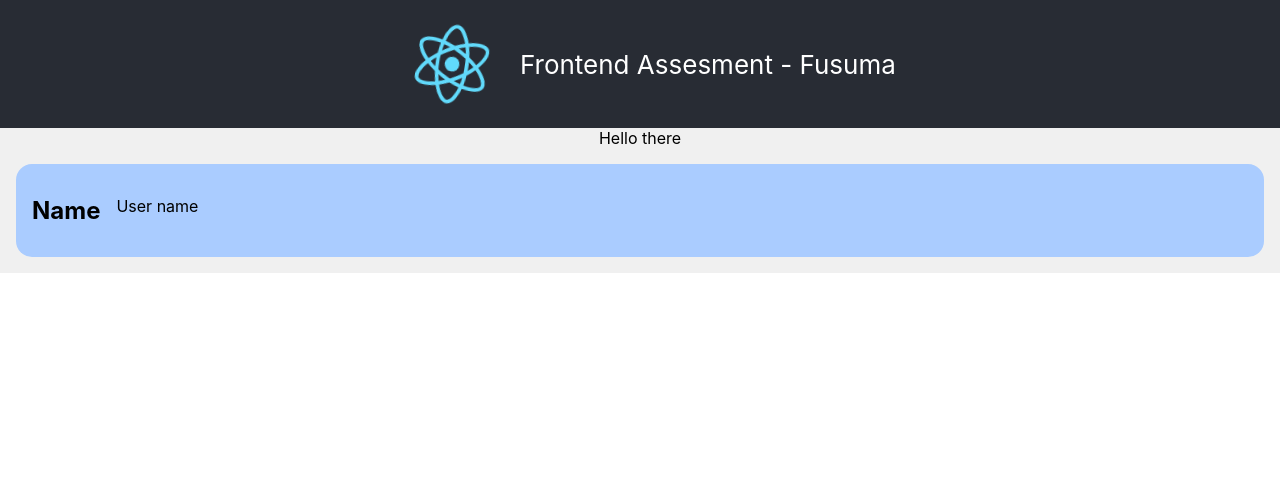
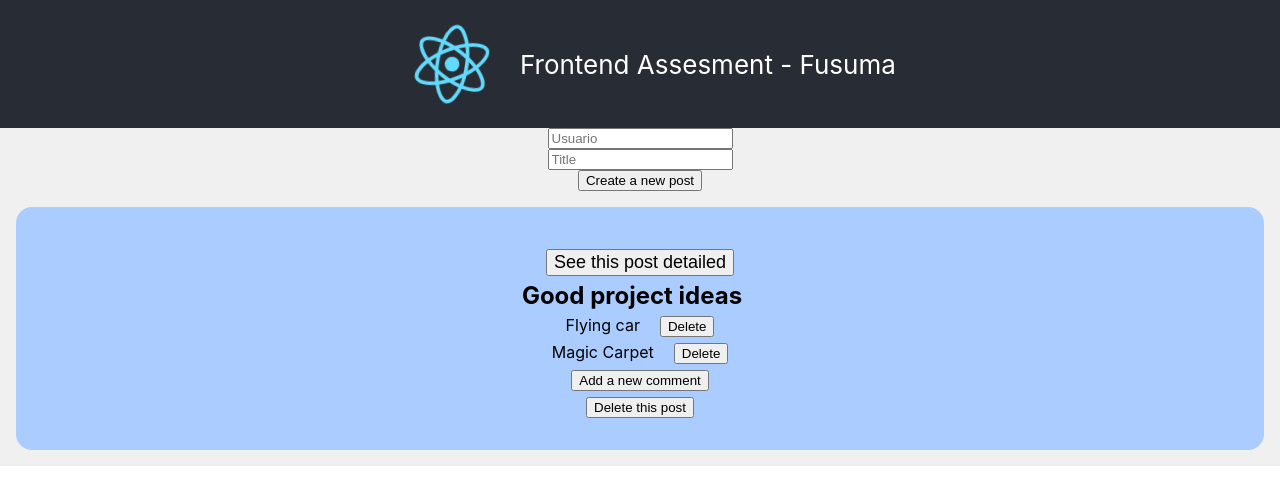
Before and after one commit to Fusuma-Tech/front-assesment, a React (Create React App) app: page / in a window 1280 px wide. Shown: the top 504 px of the page. Built offline with nearby package versions, Linux system fonts and the light colour scheme; data requests are answered from the project's data file.

Commit message:
assesment completed

```diff
--- a/package.json
+++ b/package.json
@@ -9,6 +9,7 @@
     "json-server": "^0.17.0",
     "react": "^17.0.2",
     "react-dom": "^17.0.2",
+    "react-router-dom": "^6.6.1",
     "react-scripts": "5.0.0",
     "web-vitals": "^2.1.4"
   },
--- a/src/App.js
+++ b/src/App.js
@@ -1,20 +1,20 @@
-import logo from "./logo.svg";
 import "./App.css";
+import Home from "./pages/Home";
 
-import Comment from "./components/Comment";
+import PostContextProvider from "./context/PostContext";
+import { BrowserRouter, Route, Routes } from "react-router-dom";
+import DetailsPost from "./components/DetailsPost";
 
 function App() {
   return (
-    <div className="App">
-      <header className="App-header">
-        <img src={logo} className="App-logo" alt="logo" />
-        <p>Frontend Assesment - Fusuma</p>
-      </header>
-      <body className="App-body">
-        Hello there
-        <Comment />
-      </body>
-    </div>
+    <PostContextProvider>
+      <BrowserRouter>
+        <Routes>
+          <Route path="/" element={<Home />} />
+          <Route path="/showPost" element={<DetailsPost />}/>
+        </Routes>
+      </BrowserRouter>
+    </PostContextProvider>
   );
 }
 
--- /dev/null
+++ b/src/components/Buttons.js
@@ -0,0 +1,70 @@
+import { useContext } from "react";
+import { PostContext } from "../context/PostContext";
+import { deleteThis, postNew } from "../services/comments";
+// import { deletePost, makeNewPost } from "../services/posts";
+
+function Button({buttonEffect,thisId,thisPost}) {
+    const {postsData,commentsData,getNewComment} = useContext(PostContext);
+
+    function addComment() {
+        const newCommentText = window.prompt("The text of your new comment");
+
+        if (newCommentText !== "" && newCommentText !== null) {
+            postNew("comments",{
+                id:commentsData[commentsData.length-1].id + 1,
+                postId: thisPost.id,
+                user: thisPost.user,
+                text: newCommentText
+            })
+            .then(getNewComment(newCommentText))
+        }
+    }
+
+    function createPost(e) {
+        const usuario = e.target.previousSibling.previousSibling.value;
+        const title = e.target.previousSibling.value;
+
+        if (usuario !== "" && title !== "") {
+            postNew("posts",{
+                id: postsData[postsData-1]+1,
+                user: usuario,
+                name: title,
+            }).then(
+                getNewComment("newPost"),
+                e.target.previousSibling.previousSibling.value = "",
+                e.target.previousSibling.value = ""
+            )
+        }
+    }
+
+    function deleteThisPost() {
+        deleteThis("posts",thisPost.id)
+        .then(getNewComment("erasedPost"));
+
+    }
+
+    function deleteThisComment() {
+        deleteThis("comments",thisId)
+        .then(getNewComment("erasedComment"))
+    }
+
+    return(
+        <div>
+            {buttonEffect === "add"?
+                <button onClick={addComment}>Add a new comment</button>
+            :buttonEffect === "create"?
+                <div className="newPostContainer">
+                    <input type={"text"} placeholder="Usuario"/>
+                    <input type={"text"} placeholder="Title"/>
+                    <button onClick={createPost}>Create a new post</button>
+                </div>
+            :buttonEffect === "deleteComment"?
+                <button onClick={deleteThisComment}>Delete</button>
+            :
+                <button onClick={deleteThisPost}>Delete this post</button>
+            }
+        </div>
+    )
+}
+
+export default Button;
--- a/src/components/Comment.css
+++ b/src/components/Comment.css
@@ -1,6 +1,15 @@
+.Comment-link{
+  color: black;
+  text-decoration: none;
+}
+
 .Comment-container {
   display: flex;
-  flex-flow: row nowrap;
+  flex-direction: column;
+  align-items: center;
+  justify-content: center;
+  /* flex-flow: row nowrap; */
+  gap: 5px;
   border-radius: 1rem;
   background-color: #aaccff;
   padding: 2rem 1rem;
@@ -12,3 +21,21 @@
   font-weight: bold;
   margin-right: 1rem;
 }
+
+.newPostContainer{
+  display: flex;
+  flex-direction: column;
+  align-items: center;
+}
+
+.comment{
+  display: flex;
+  gap: 20px;
+}
+
+.buttonMainPage{
+  font-size: large;
+  width:fit-content;
+  align-self:center;
+  margin-top: 10px;
+}
--- a/src/components/Comment.jsx
+++ b/src/components/Comment.jsx
@@ -1,12 +1,39 @@
 import "./Comment.css";
+import Button from "./Buttons";
+import { useContext } from "react";
+import { PostContext } from "../context/PostContext";
+import { Link } from "react-router-dom";
 
 const Comment = () => {
+  const {postsData,commentsData,getPostShowed} = useContext(PostContext);
+
   return (
-    <div className="Comment-container">
-      <div className="Comment-name">Name</div>
-      <div>User name</div>
-    </div>
-  );
+    <div>
+      {postsData.map(post=>{
+        return(
+          <div key={post.id} className="Comment-container">
+            <button className="buttonMainPage" onClick={()=>{getPostShowed(post.id-1)}}><Link to={"/showPost"} className="Comment-link">See this post detailed</Link></button>
+            <div className="Comment-name">{post.name}</div>
+            {commentsData.map((comment)=>{
+              if (post.id === comment.postId) {
+                return(
+                  <div key={comment.id} className="comment">
+                    <div>{comment.text}</div>
+                    <Button buttonEffect="deleteComment" thisId={comment.id}/>
+                  </div>
+                )
+              }
+              else{
+                return null
+              }
+            })}
+          <Button buttonEffect="add" thisPost={post}/>
+          <Button buttonEffect="delete" thisPost={post}/>
+          </div>
+        )
+      })}
+      </div>
+    );
 };
 
 export default Comment;
--- /dev/null
+++ b/src/components/DetailsPost.js
@@ -0,0 +1,38 @@
+import logo from "../logo.svg";
+import { Link } from "react-router-dom";
+import { useContext } from "react";
+import { PostContext } from "../context/PostContext";
+
+function DetailsPost() {
+    const {postsData,commentsData,postShowed} = useContext(PostContext);
+
+    return(
+        <div className="App">
+            <header className="App-header">
+                <img src={logo} className="App-logo" alt="logo" />
+                <p>Frontend Assesment - Fusuma</p>
+            </header>
+            <main className="App-body">
+                <button className="buttonMainPage"><Link to={"/"} className="Comment-link">To main page</Link></button>
+                <div key={postsData[postShowed].id} className="Comment-container">
+                    <div className="Comment-name">{postsData[postShowed].user}</div>
+                    <div className="Comment-name">{postsData[postShowed].name}</div>
+                    {commentsData.map((comment)=>{
+                    if (postsData[postShowed].id === comment.postId) {
+                        return(
+                        <div key={comment.id} className="comment">
+                            <div>{comment.text}</div>
+                        </div>
+                        )
+                    }
+                    else{
+                        return null
+                    }
+                    })}
+                </div>
+            </main>
+      </div>
+    )
+}
+
+export default DetailsPost;
--- /dev/null
+++ b/src/context/PostContext.js
@@ -0,0 +1,36 @@
+import { createContext, useEffect, useState } from "react";
+import { getAll } from "../services/comments";
+
+export const PostContext = createContext();
+
+function PostContextProvider({children}) {
+    const [commentsData,getCommentsData] = useState([]);
+    const [postsData,getPostsData] = useState([]);
+    const [newComment,getNewComment] = useState("");
+
+    const [postShowed,getPostShowed] = useState(0);
+
+    useEffect(()=>{
+        getAll("posts").then(posts=> getPostsData(posts));
+        getAll("comments").then(comments=> getCommentsData(comments));
+    },[]);
+
+    async function showData() {
+        getAll("posts").then(posts=> getPostsData(posts));
+        getAll("comments").then(comments=> getCommentsData(comments));
+    }
+    useEffect(()=>{
+        if (newComment !== "") {
+            showData();
+            getNewComment("");
+        }
+    },[newComment]);
+
+    return(
+        <PostContext.Provider value={{postsData,commentsData,getNewComment,postShowed,getPostShowed}}>
+        {children}
+        </PostContext.Provider>
+    )
+}
+
+export default PostContextProvider;
--- /dev/null
+++ b/src/pages/Home.js
@@ -0,0 +1,21 @@
+import logo from "../logo.svg";
+import Comment from "../components/Comment";
+import Button from "../components/Buttons";
+
+function Home() {
+
+    return(
+        <div className="App">
+            <header className="App-header">
+                <img src={logo} className="App-logo" alt="logo" />
+                <p>Frontend Assesment - Fusuma</p>
+            </header>
+            <main className="App-body">
+                <Button buttonEffect="create"/>
+                <Comment />
+            </main>
+      </div>
+    )
+}
+
+export default Home;
--- a/src/services/comments.js
+++ b/src/services/comments.js
@@ -1,13 +1,33 @@
 // todo: create service methods for accesing posts
-const API_URL = "http://localhost:3000";
-export const getCommentById = async (id) => {
-  const response = await fetch(`${API_URL}/comments/${id}`);
+const API_URL = "http://localhost:3001";
+export const getById = async (ruta,id) => {
+  const response = await fetch(`${API_URL}/${ruta}/${id}`);
   const data = await response.json();
   return data;
 };
 
-export const getAllComments = async () => {
-  const response = await fetch(`${API_URL}/comments`);
+export const getAll = async (ruta) => {
+  const response = await fetch(`${API_URL}/${ruta}`);
   const data = await response.json();
   return data;
 }
+
+export const postNew = async (ruta,newData) => {
+  await fetch(`${API_URL}/${ruta}`, {
+    method: "POST",
+    body: JSON.stringify(newData),
+    headers: {
+        "Content-type": "application/json; charset=UTF-8",
+    },
+    })
+}
+
+export const deleteThis = async (ruta,id) => {
+  await fetch(`${API_URL}/${ruta}/${id}`, {
+    method: "DELETE",
+    body: JSON.stringify(),
+    headers: {
+        "Content-type": "application/json; charset=UTF-8",
+    },
+    })
+}
```
Also changed, not shown: src/services/posts.js (+33 -0 lines), db.json (line endings or trailing spaces), 1 other file (tests, documents, lock files or other folders).
